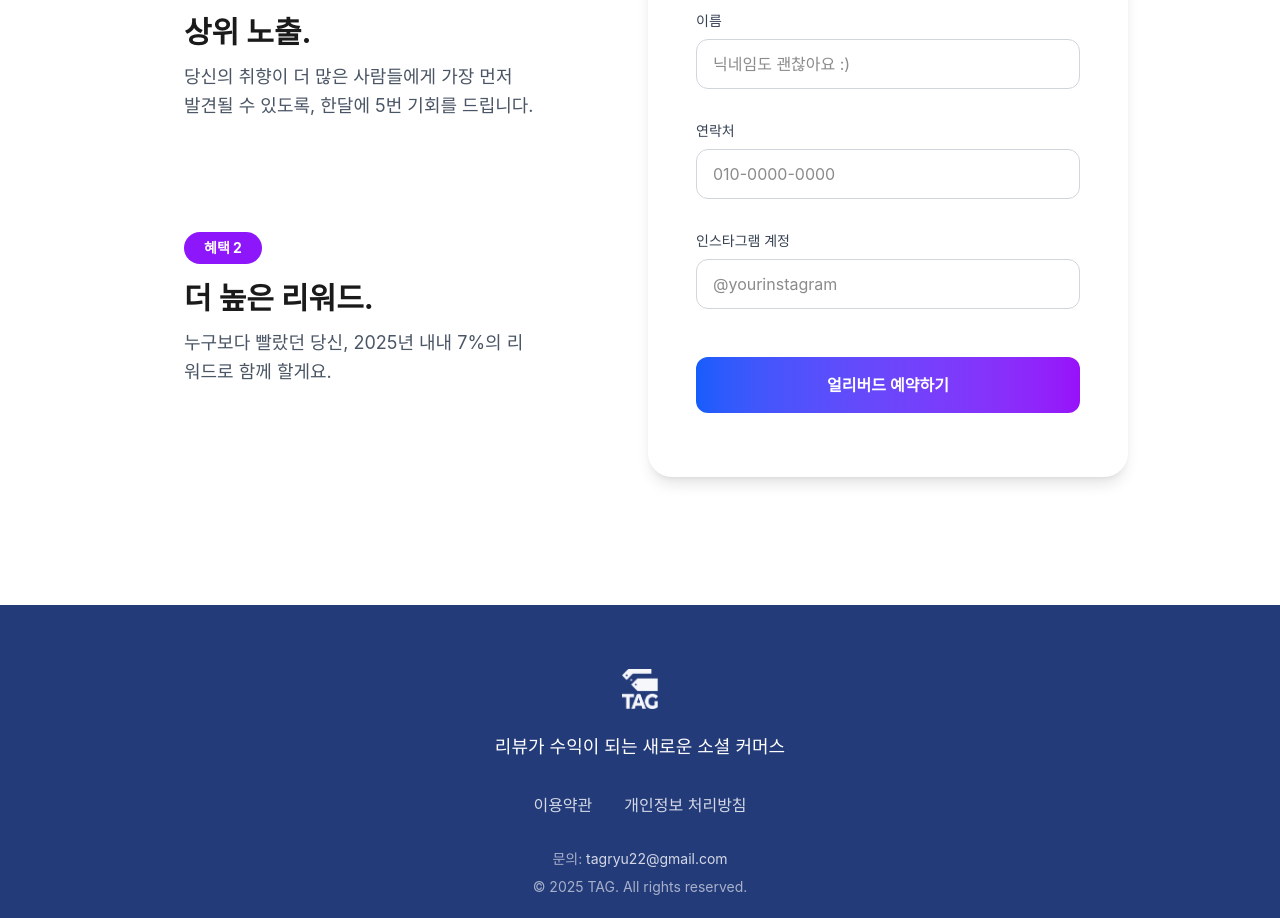
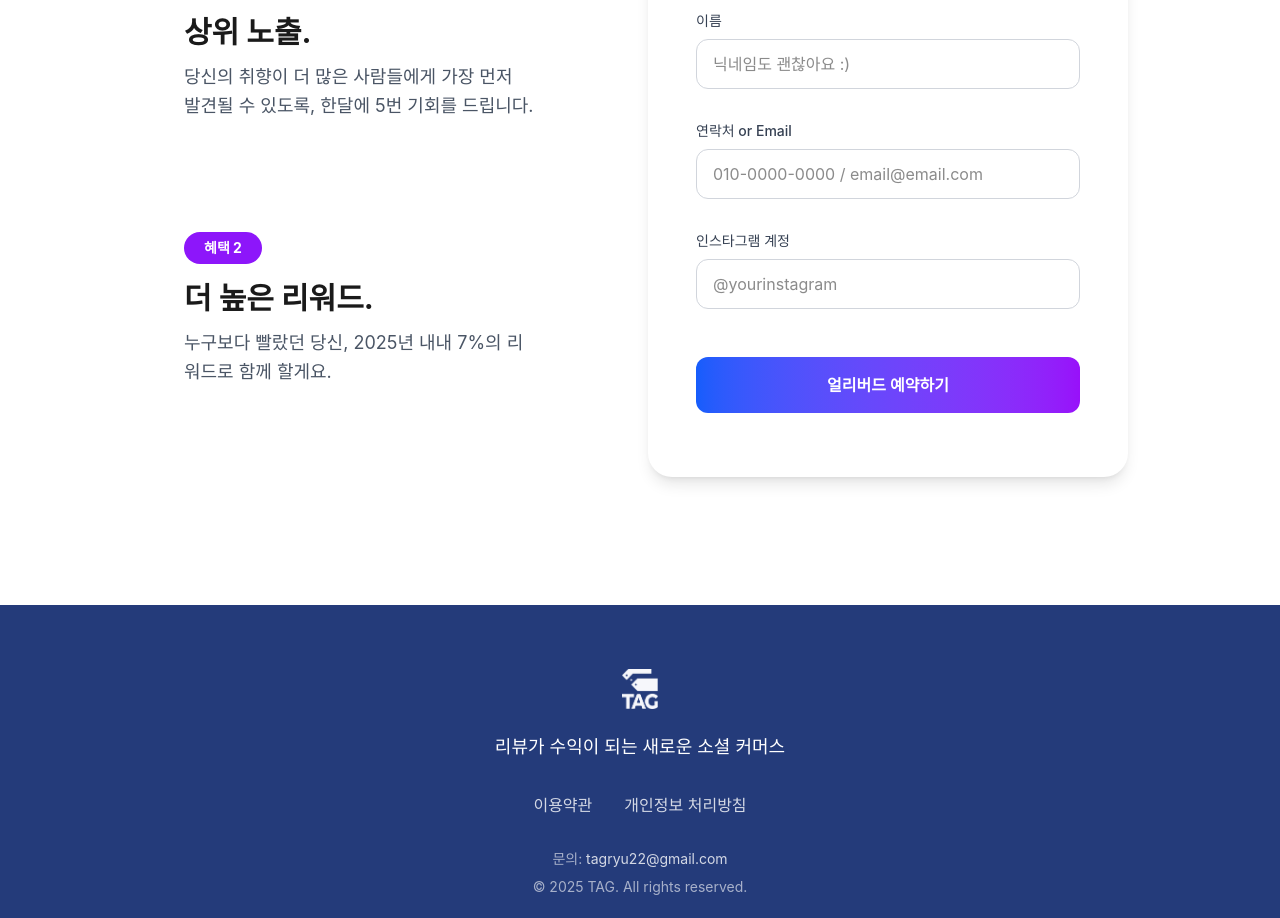
Before and after one commit to tagryu/tag_landing, a Next.js app: page / in a window 1280 px wide. Shown: the part 2705-3623 px from the top of the page. Built offline with nearby package versions, Linux system fonts and the light colour scheme; no server answers.

Commit message:
Update: 얼리버드 신청 폼 연락처 필드 수정
- 라벨을 '연락처 or Email'로 변경
- placeholder를 '010-0000-0000 / email@email.com'으로 변경
- input type을 tel에서 text로 변경하여 이메일도 입력 가능

```diff
--- a/src/components/IncomeCalculator.tsx
+++ b/src/components/IncomeCalculator.tsx
@@ -115,12 +115,12 @@ export default function IncomeCalculator() {
                 </div>
 
                 <div>
-                  <label className="block text-sm font-medium text-gray-700 mb-2">연락처</label>
+                  <label className="block text-sm font-medium text-gray-700 mb-2">연락처 or Email</label>
                   <input
-                    type="tel"
+                    type="text"
                     value={formData.phone}
                     onChange={(e) => setFormData({...formData, phone: e.target.value})}
-                    placeholder="010-0000-0000"
+                    placeholder="010-0000-0000 / email@email.com"
                     required
                     className="w-full px-3 sm:px-4 py-2.5 sm:py-3 border border-gray-300 rounded-lg sm:rounded-xl focus:outline-none focus:ring-2 focus:ring-[#5C6EFF] focus:border-transparent text-sm sm:text-base"
                   />
```
